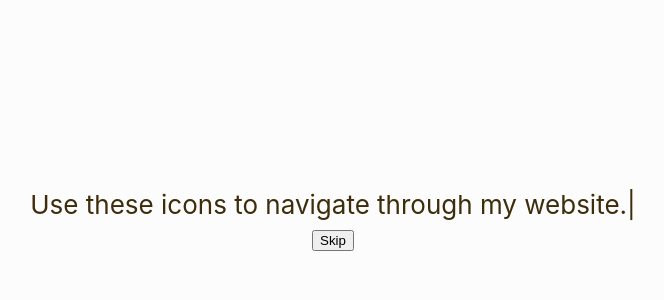
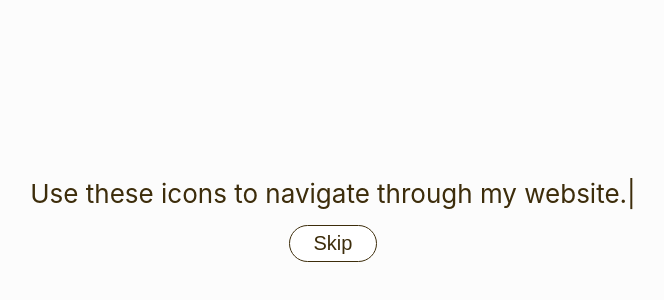
Before and after one commit to AAAwesomer/CV, a React (Create React App) app: page / in a window 1280 px wide. Shown: the part 180-480 px from the top of the page, without its empty margins (307-971 px from the left). Built offline with nearby package versions, Linux system fonts and the light colour scheme.

Commit message:
changed button className and id

```diff
--- a/src/components/typist.js
+++ b/src/components/typist.js
@@ -54,7 +54,7 @@ var Type = createReactClass({
           </Typist>
 
           <div className='btn'>
-            <button className='skip-button' onClick={this.exit}>Skip</button>
+            <button className='button' id="typist-button" onClick={this.exit}>Skip</button>
           </div>
         </Fade>
 
```
